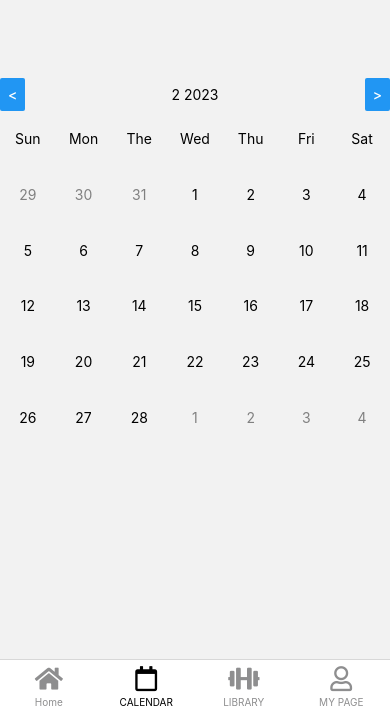
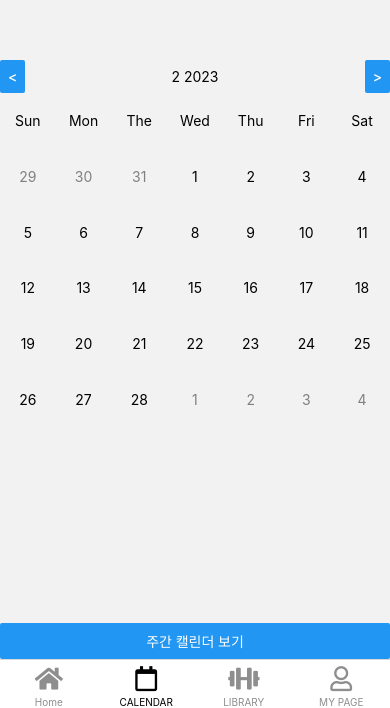
Before and after one commit to 0miiii/react-navtive-homework, a React Native app: screen /CALENDAR in a window 390 px wide. Shown: the part 136-844 px from the top of the page. Built offline with nearby package versions, Linux system fonts and the light colour scheme.

Commit message:
feat: add monthly, weekly calendar toggle

```diff
--- a/pages/CalendarPage.tsx
+++ b/pages/CalendarPage.tsx
@@ -1,7 +1,26 @@
+import { useState } from "react";
+import { Button } from "react-native";
+
 import MonthlyCalendar from "../components/MonthlyCalendar";
+import WeeklyCalendar from "../components/WeeklyCalendar";
+
+const WEEKLY_CALENDAR_VIEW = "주간 캘린더 보기";
+const MONTHLY_CALENDAR_VIEW = "월간 캘린더 보기";
 
 function CalendarScreen() {
-  return <MonthlyCalendar />;
+  const [calendarToggle, setCalendarToggle] = useState(false);
+  const view = !calendarToggle ? WEEKLY_CALENDAR_VIEW : MONTHLY_CALENDAR_VIEW;
+  const calendarToggleHandler = () => {
+    setCalendarToggle(!calendarToggle);
+  };
+
+  return (
+    <>
+      {!calendarToggle && <MonthlyCalendar />}
+      {calendarToggle && <WeeklyCalendar />}
+      <Button title={view} onPress={calendarToggleHandler} />
+    </>
+  );
 }
 
 export default CalendarScreen;
```
